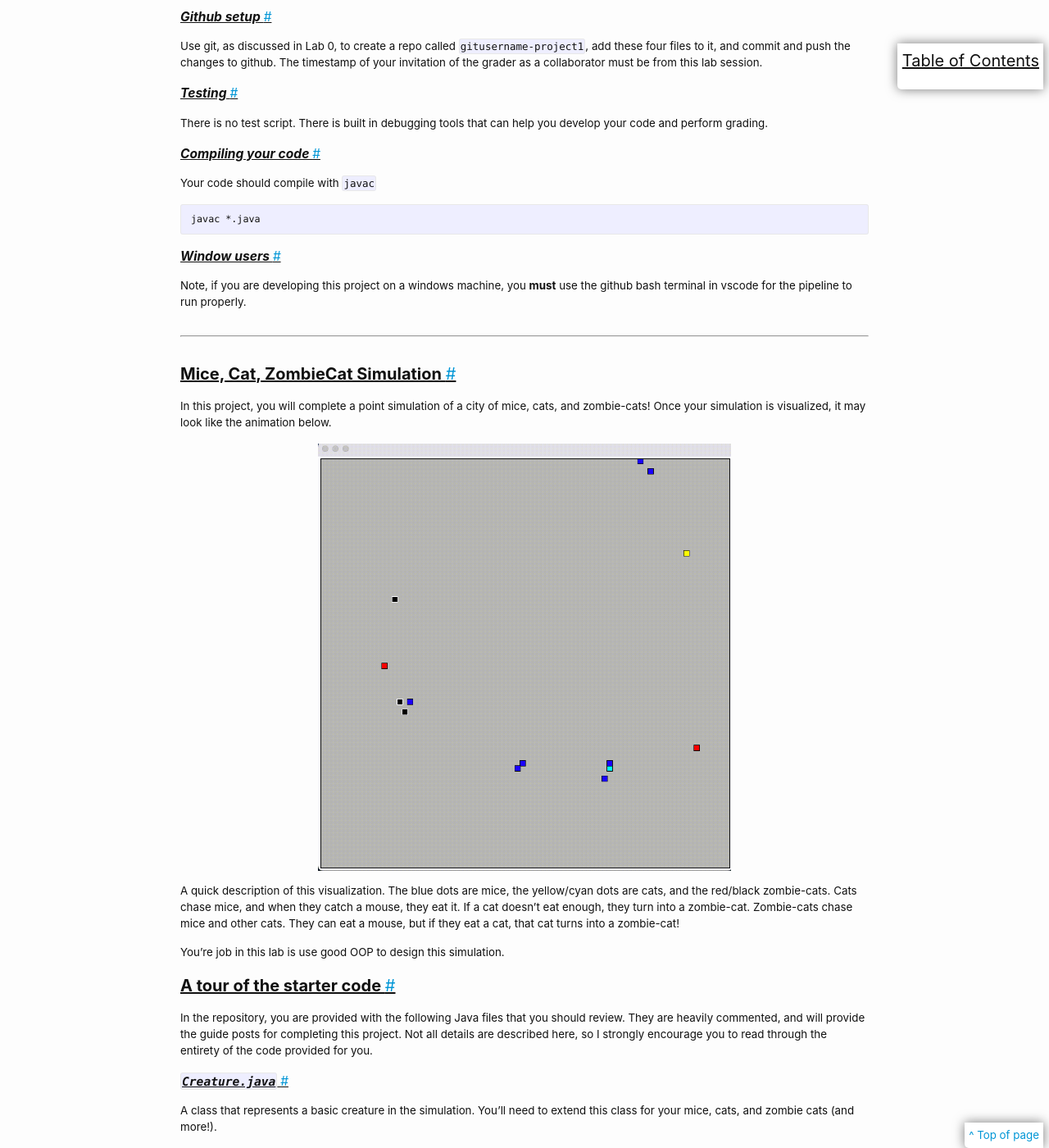
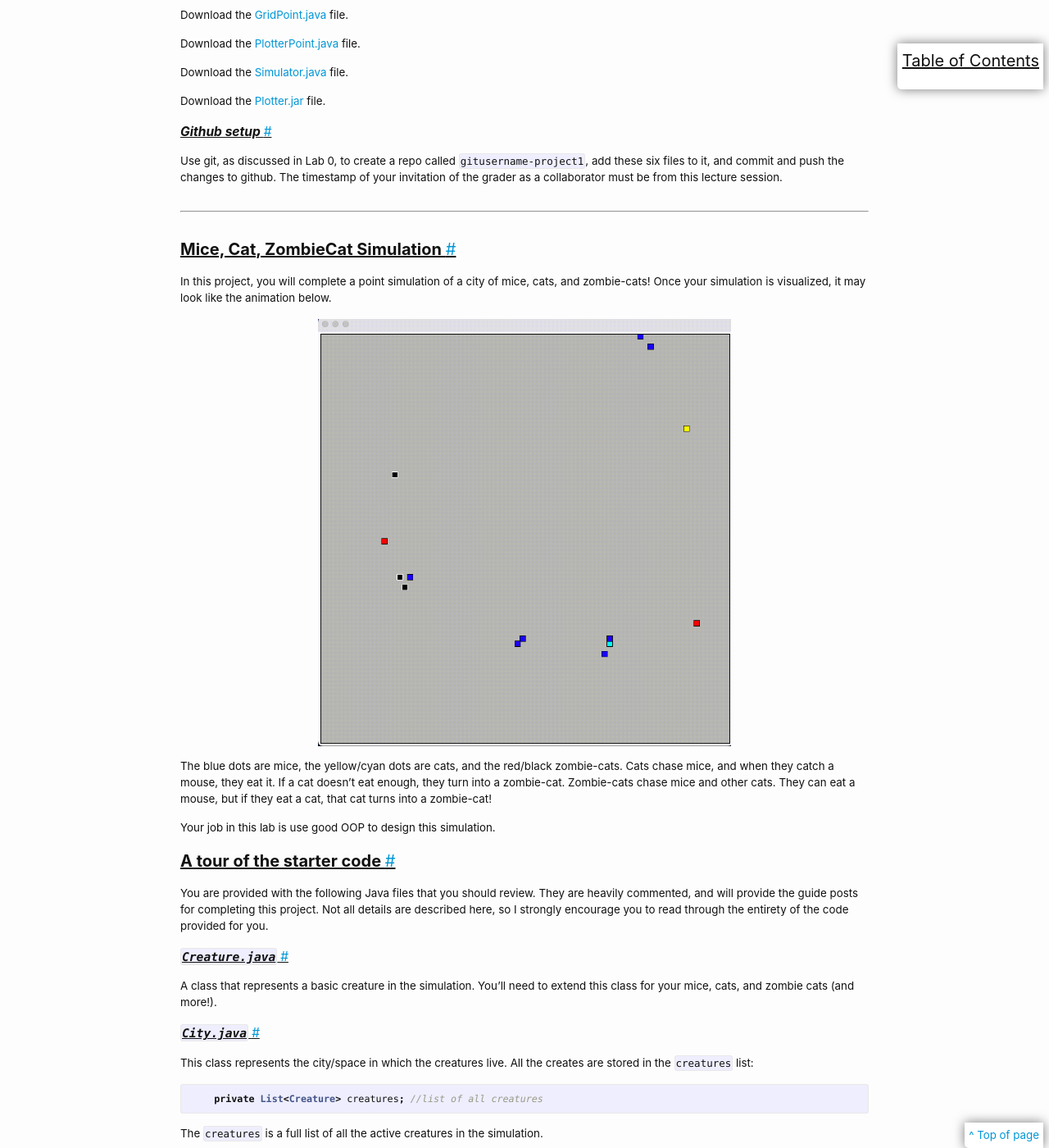
Before and after one commit to cs2113-s23/cs2113-s23.github.io, a Jekyll site: the page built from projects/project-1.md, in a window 1280 px wide and 1400 px high, scrolled down 346 px. Shown: the whole window at 82% size. Built offline with Jekyll 4.4.1, drawn with Linux system fonts in a browser that asks for light colours; some of the changed text lies outside the part shown.

Commit message:
project1

````diff
--- a/projects/project-1.md
+++ b/projects/project-1.md
@@ -11,30 +11,21 @@ This is a two part project. The first part of the project will require you to su
 
 ## Setup
 
-Download the [DotChaser.java](./DotChaser.java) file.
+Download the [City.java](./City.java) file.
+
+Download the [Creature.java](./Creature.java) file.
+
+Download the [GridPoint.java](./GridPoint.java) file.
+
+Download the [PlotterPoint.java](./PlotterPoint.java) file.
+
+Download the [Simulator.java](./Simulator.java) file.
 
 Download the [Plotter.jar](./Plotter.jar) file.
 
-
 ### Github setup
 
-Use git, as discussed in Lab 0, to create a repo called `gitusername-project1`, add these four files to it, and commit and push the changes to github. The timestamp of your invitation of the grader as a collaborator must be from this lab session.
-
-### Testing
-
-There is no test script. There is built in debugging tools that can help you develop your code and perform grading.
-
-### Compiling your code
-
-Your code should compile with `javac`
-
-```
-javac *.java
-```
-
-### Window users
-
-Note, if you are developing this project on a windows machine, you **must** use the github bash terminal in vscode for the pipeline to run properly.
+Use git, as discussed in Lab 0, to create a repo called `gitusername-project1`, add these six files to it, and commit and push the changes to github. The timestamp of your invitation of the grader as a collaborator must be from this lecture session.
 
 ---
 
@@ -49,13 +40,13 @@ margin-left: auto;
 margin-right: auto;"/>
 
 
-A quick description of this visualization. The blue dots are mice, the yellow/cyan dots are cats, and the red/black zombie-cats. Cats chase mice, and when they catch a mouse, they eat it. If a cat doesn't eat enough, they turn into a zombie-cat. Zombie-cats chase mice and other cats. They can eat a mouse, but if they eat a cat, that cat turns into a zombie-cat!
+The blue dots are mice, the yellow/cyan dots are cats, and the red/black zombie-cats. Cats chase mice, and when they catch a mouse, they eat it. If a cat doesn't eat enough, they turn into a zombie-cat. Zombie-cats chase mice and other cats. They can eat a mouse, but if they eat a cat, that cat turns into a zombie-cat!
 
-You're job in this lab is use good OOP to design this simulation.
+Your job in this lab is use good OOP to design this simulation.
 
 ## A tour of the starter code
 
-In the repository, you are provided with the following Java files that you should review. They are heavily commented, and will provide the guide posts for completing this project. Not all details are described here, so I strongly encourage you to read through the entirety of the code provided for you.
+You are provided with the following Java files that you should review. They are heavily commented, and will provide the guide posts for completing this project. Not all details are described here, so I strongly encourage you to read through the entirety of the code provided for you.
 
 ### `Creature.java`
 
@@ -63,10 +54,10 @@ A class that represents a basic creature in the simulation. You'll need to exten
 
 ### `City.java`
 
-This class represents the city/space in which the creatures live. All the creates are stored in the `creatues` list:
+This class represents the city/space in which the creatures live. All the creates are stored in the `creatures` list:
 
 ```java
-    private List<Creature> creatures; //list of all creatues
+    private List<Creature> creatures; //list of all creatures
 ```
 
 The `creatures` is a full list of all the active creatures in the simulation.
@@ -115,7 +106,7 @@ Importantly, the `City` class has a method `simulate` that describes the primary
 
 ```
 
-Reading through the simulate method, you see that first, all the creatures are moved forward by taking a `step` in the simulation. This could move the creature in a direction, determine if it starved, or other general state changes.
+Reading through the `simulate` method, you see that first, all the creatures are moved forward by taking a `step` in the simulation. This could move the creature in a direction, determine if it starved, or other general state changes.
 
 In the `takeAction` method, each creature assess its surroundings, determines if it should eat something, chase something, or do something.
 
@@ -176,7 +167,7 @@ The output of the simulator is a series of `x` and `y` coordinates describing th
 done 930
 ```
 
-Like in Lab 6, the first two numbers are a coordinate, and the letter is a color. Once complete, the `done` command is given. Different from Lab 6, `done` also outputs a round number.
+Like in Lab 2, the first two numbers are a coordinate, and the letter is a color. Once complete, the `done` command is given. Different from Lab 2, `done` also outputs a round number.
 
 
 Optionally, you can include `--DEBUG` as the final argument, like below, if you want to iterative step through the simulation
@@ -238,26 +229,25 @@ java -jar Plotter.jar 42 --DEBUG
 
 > **DEBUGGING TIP**: If you want to connect your simulator to the plotter, but also print out debug information from your simualor code, use `System.err.println()` methods. Only items printed to `stdout` are passed to the plotter.
 
+> **DEBUGGING TIP**: If your simulator is printing output, but nothing shows in the window when you are running the plotter, check the format of the output of the simulator, and make sure it is only two numbers followed by a letter (separated by spaces).
+
 ## Requirements
 
 There are two requirements for this project. The first requirement (Part A) involves presenting a UML diagram for your project that describes the `Creature` object relationships as well as how you utilized OOP design. The second requirement (Part B) is to actually implement the code.
 
-### Part A : UML Diagram and Planning Meeting(25 Points)
+### Part A : UML Diagram and Planning Meeting (25 Points)
 
 <div class=requirement>
 
 **This part of the project must be signed off by a TA or LA by the due date specified**
 
-For Part A, you should complete the following items and discuss them in a 5-minute meeting with a TA or LA during lab or office hours. Both should also be included in your github repo.
+For Part A, you should complete a UML diagram and discuss ut in a 5-minute meeting with a TA or LA during lab or office hours. Use this [signup sheet](https://docs.google.com/spreadsheets/d/1XuUPW2pdMV_jl8nlGzibiBXYIBZW3OLUXym4IlCO1cA/edit?usp=sharing) to select a time to meet with one of the TAs during lab.
 
 * `UML.png` : Create UML diagram for your simulation code and creatures up to Level 4 (see below). This should include primarily your creatures but also the interaction with other code.
-* `OOP-design.md` : Complete the markdown file that describes your OOP design and class structure for these creatures. It should be 2-3 sentences per creature that covers the hierarchical relationships..
 
 In your meeting, be prepared for feedback that you should incorporate into your project.
 
 </div>
-
-
 
 ### Part B: Implementation (75 Points)
 
@@ -316,6 +306,15 @@ The final level of the simulation is for you to add a new creature of any type o
 
 You should include this extra creature in the planning stage (Part A of the project), and fully describe its functionality in the `README.md` file.
 
-Particularly creative creatures may be subject to bonus points (up to 5), at the description of the grader.
+</div>
 
-</div>
+# Grading rubric and submission
+
+Use git, as discussed in lab zero, to submit your work in a repo called `gitusername-lab1`. You will be graded on the following:
+
+|Item | Points |
+|the name of the repo for this lab matches the pattern  `gitusername-lab1` | 3 |
+|the grader has been added as a collaborator to the repo with an invite timestamp during the lab| 4 |
+|the repo has been made private | 3 |
+|the test cases pass (11 points each) | 88 |
+|TOTAL | 100 |
````
Also changed, not shown: other parts of projects/project-1.md (+5 -5 lines).
